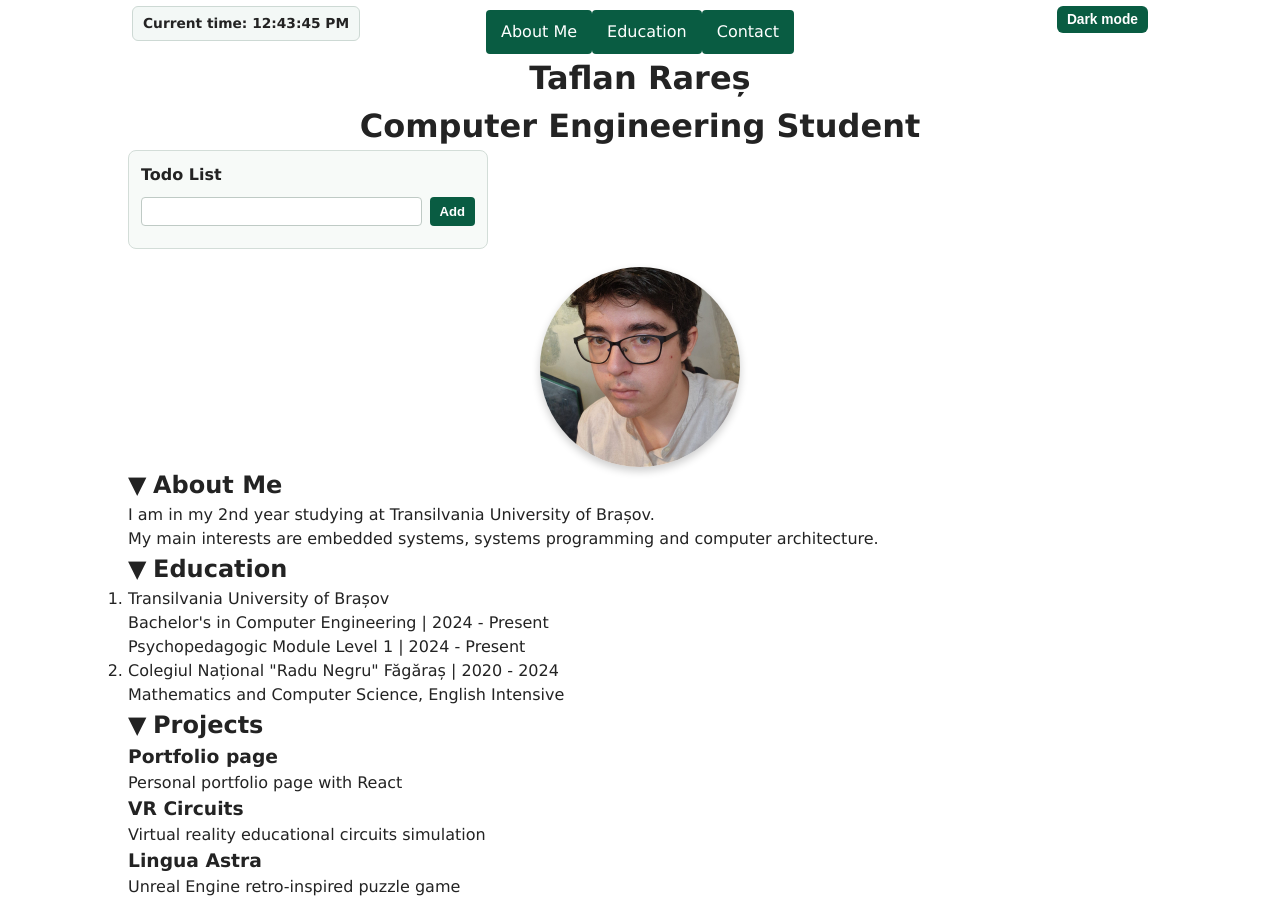
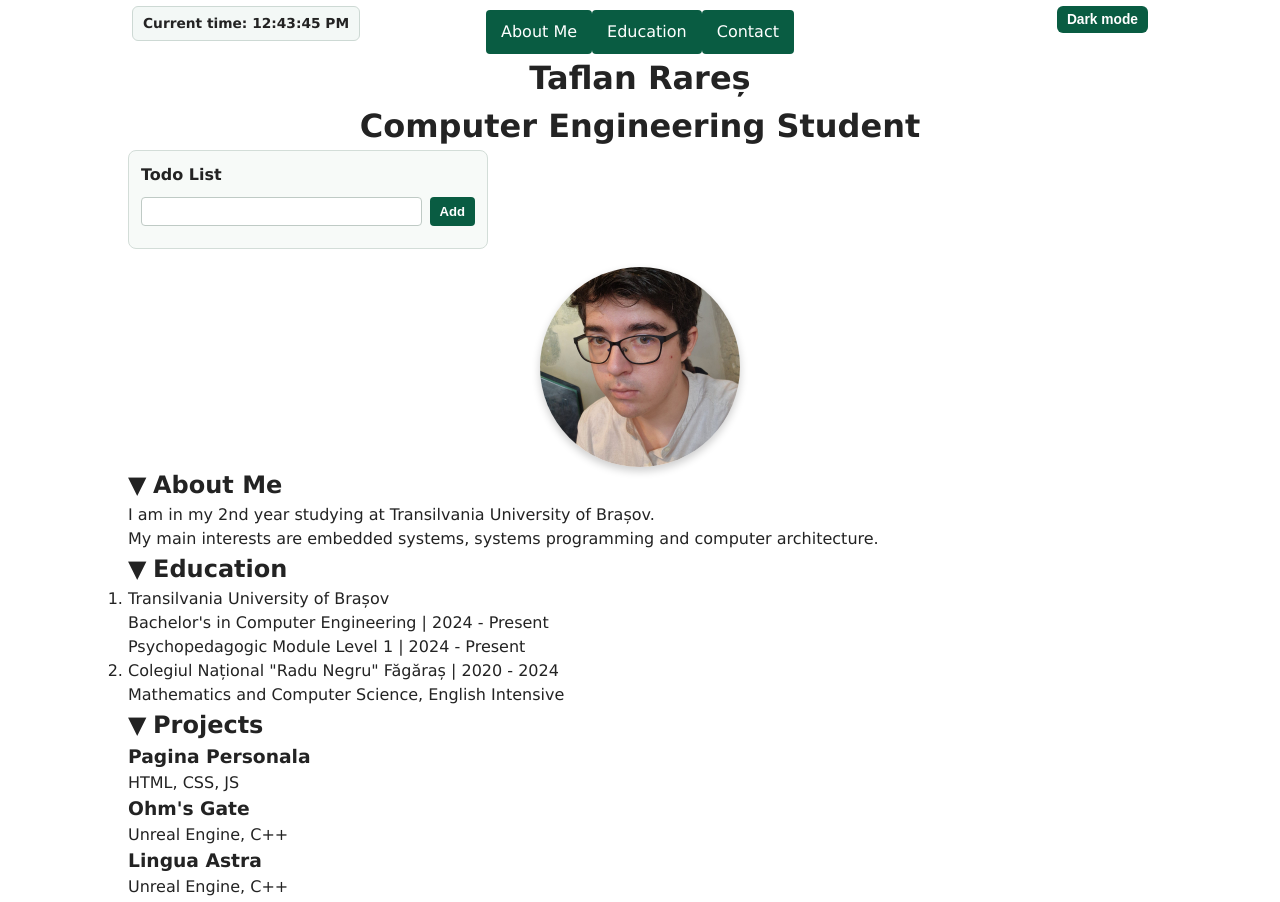
Before and after one commit to TaflanRares/web-programming-laboratory, a React (Vite) app: page /projects in a window 1280 px wide. Shown: the top 902 px of the page. Built offline with nearby package versions, Linux system fonts and the light colour scheme.

Commit message:
Lab 6 feat: added project list component with error handling

```diff
--- /dev/null
+++ b/public/data/projects.json
@@ -0,0 +1,28 @@
+{
+    "projects": [
+        {
+            "id": 1,
+            "title": "Pagina Personala",
+            "tech": "HTML, CSS, JS",
+            "done": true
+        },
+        {
+            "id": 2,
+            "title": "Ohm's Gate",
+            "tech": "Unreal Engine, C++",
+            "done": false
+        },
+        {
+            "id": 3,
+            "title": "Lingua Astra",
+            "tech": "Unreal Engine, C++",
+            "done": true
+        },
+        {
+            "id": 4,
+            "title": "Regolith Red",
+            "tech": "Godot, GDScript",
+            "done": true
+        }
+    ]
+}
--- a/src/App.jsx
+++ b/src/App.jsx
@@ -7,6 +7,7 @@ import Clicker from './components/Clicker.jsx';
 import ToDoList from './components/ToDoList.jsx';
 import Clock from './components/Clock.jsx';
 import ContactForm from './components/ContactForm.jsx';
+import ProjectList from './components/ProjectList.jsx';
 
 const THEME_STORAGE_KEY = 'theme-preference';
 
@@ -97,6 +98,8 @@ function App() {
         </section>
         <section id="projects">
           <h2>Projects</h2>
+            <ProjectList />
+          {/*
           <div className="section-collapsable">
             <ul id="projects-list">
               {projects.map((project, index) => (
@@ -104,6 +107,7 @@ function App() {
               ))}
             </ul>
           </div>
+          */}
         </section>
       </main>
       <footer id="contact">
--- /dev/null
+++ b/src/components/ProjectList.jsx
@@ -0,0 +1,47 @@
+import { useState, useEffect } from 'react';
+import Card from './Card';
+function ProjectList() {
+    const [projects, setProjects] = useState([]);
+    const [loading, setLoading] = useState(true);
+    const [error, setError] = useState(null);
+
+    useEffect(function () {
+        fetch('/data/projects.json')
+            .then(function (response) {
+                return response.json();
+            })
+            .then(function (data) {
+                setProjects(data.projects);
+                setLoading(false);
+            })
+            .catch(function (err) {
+                setError('Error loading project data');
+                console.error('Error loading project data:', err);
+                setLoading(false);
+            });
+    }, []);
+    if (loading) {
+        return <p>Se incarca...</p>;
+    }
+    if (error) {
+        return <p>{error}</p>;
+    }
+
+    return (
+        <div>
+            {/* TODO: Afisati proiectele cu map() si componenta Card din Lab 4 */}
+            {
+                projects.map(function (project, index) {
+                    return (
+                        Card({
+                            key: index,
+                            title: project.title,
+                            description: project.tech
+                        })
+                    )
+                })
+            }
+        </div>
+    );
+}
+export default ProjectList;
```
